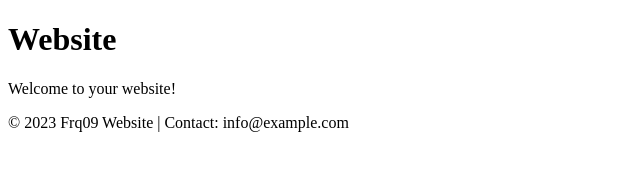
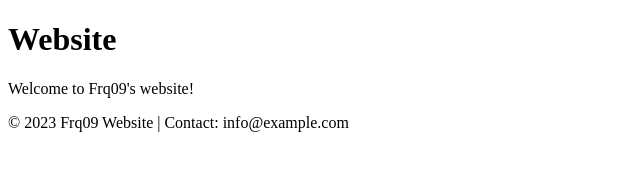
Before and after one commit to Frq09/test_website, a plain HTML site: page index.html in a window 1280 px wide. Shown: the full height of the page, 0-640 px from the left. Drawn offline with Linux system fonts and the light colour scheme.

Commit message:
Update index.html

```diff
--- a/index.html
+++ b/index.html
@@ -7,13 +7,12 @@
     <link rel="stylesheet" href="styles.css">
 </head>
 <body>
-
     <header>
         <h1>Website</h1>
     </header>
 
     <main>
-        <p>Welcome to your website!</p>
+        <p>Welcome to Frq09's website!</p>
     </main>
 
     <footer>
```
